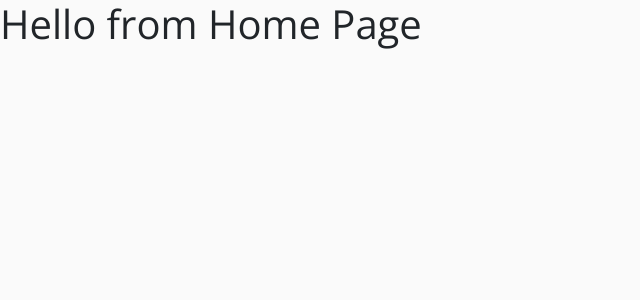
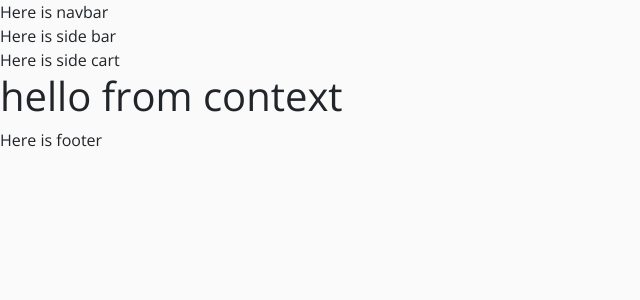
Before and after one commit to Nerijus123/react-hat-store, a React (Create React App) app: page / in a window 1280 px wide. Shown: the top 300 px of the page, without its empty margins (0-640 px from the left). Built offline with nearby package versions, Linux system fonts and the light colour scheme.

Commit message:
componets folder structure and context api setup

```diff
--- a/src/App.js
+++ b/src/App.js
@@ -12,10 +12,19 @@
 
 import {Route, Switch} from "react-router-dom";
 
+import Navbar from "./components/Navbar";
+import Sidebar from "./components/Sidebar";
+import SideCart from "./components/SideCart";
+import Footer from "./components/Footer";
+
 class App extends Component {
   render() {
-    return <>
+    return (
+      <>
         {/* navbar, sidebar, cart, footer */}
+        <Navbar />
+        <Sidebar />
+        <SideCart />
         <Switch>
           <Route path="/" exact component={Home} />
           <Route path="/about" component={About} />
@@ -25,7 +34,9 @@
           <Route path="/cart" component={Cart} />
           <Route component={Default} />
         </Switch>
+        <Footer />
       </>
+    )
   }
 }
 
--- /dev/null
+++ b/src/components/Footer.js
@@ -0,0 +1,5 @@
+import React from 'react'
+
+export default function SideCart() {
+    return <div>Here is footer</div>;
+}
--- /dev/null
+++ b/src/components/Navbar.js
@@ -0,0 +1,5 @@
+import React from 'react'
+
+export default function SideCart() {
+    return <div>Here is navbar</div>;
+}
--- /dev/null
+++ b/src/components/SideCart.js
@@ -0,0 +1,5 @@
+import React from 'react'
+
+export default function SideCart() {
+    return <div>Here is side cart</div>;
+}
--- /dev/null
+++ b/src/components/Sidebar.js
@@ -0,0 +1,5 @@
+import React from 'react'
+
+export default function SideCart() {
+    return <div>Here is side bar</div>;
+}
--- /dev/null
+++ b/src/context/context.js
@@ -0,0 +1,22 @@
+import React, {Component} from 'react'
+
+
+// created the context object and then two components provider
+const ProductContext = React.createContext();
+//provider
+//consumer
+//another component with product provider where returning provider component
+class ProductProvider extends Component {
+    render() {
+        return (
+            <ProductContext.Provider value="hello from context">
+                {this.props.children}
+            </ProductContext.Provider>
+        );
+    }
+}
+
+//export product provider as well as product consumer
+const ProductConsumer = ProductContext.Consumer;
+
+export { ProductProvider,ProductConsumer };
--- /dev/null
+++ b/src/context/package.json
@@ -0,0 +1,3 @@
+{
+    "main": "context.js"
+}
--- a/src/index.js
+++ b/src/index.js
@@ -4,11 +4,14 @@
 import App from "./App";
 import * as serviceWorker from "./serviceWorker";
 import {BrowserRouter as Router } from "react-router-dom";
+import {ProductProvider} from "./context/";
 
 ReactDOM.render(
-    <Router>
-        <App />
-    </Router>,
+    <ProductProvider>
+        <Router>
+            <App />
+        </Router>
+    </ProductProvider>,
     document.getElementById("root")
 );
 
--- a/src/pages/HomePage.js
+++ b/src/pages/HomePage.js
@@ -1,9 +1,12 @@
 import React from 'react'
+import {ProductConsumer} from '../context';
 
 export default function HomePage() {
     return (
         <>
-           <h1>Hello from Home Page</h1>
+           <ProductConsumer>
+                {value => <h1>{value}</h1>}
+            </ProductConsumer>
         </>
     )
 }
```
Lines whose indentation alone changed are shown as unchanged.
